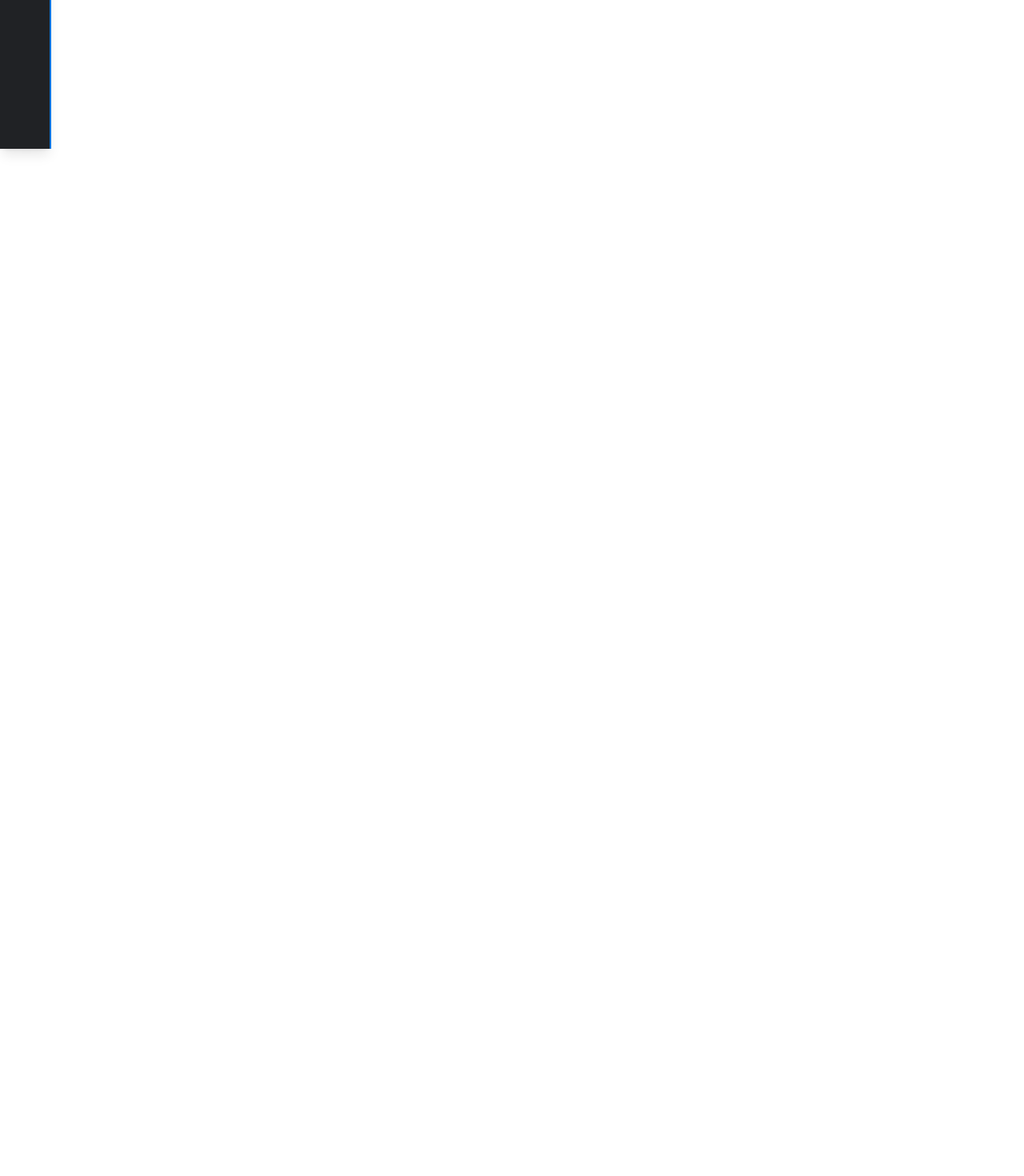
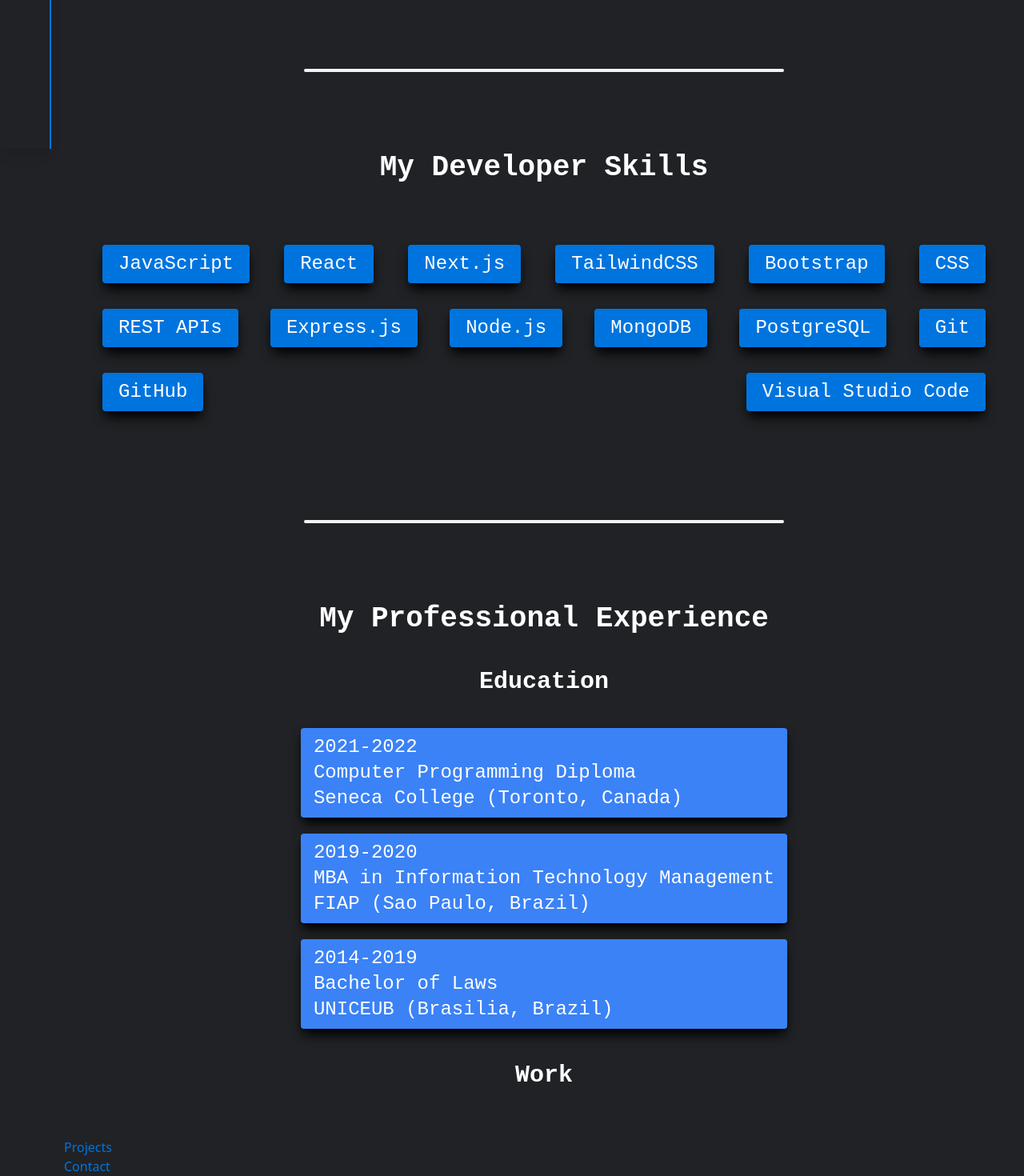
Before and after one commit to fmeneses-graca/my-website, a Next.js app: page / in a window 1280 px wide. Shown: the part 614-2084 px from the top of the page at 80% size. Before the commit the page ends 800 px from the top, so only its background shows below. Built offline with nearby package versions, Linux system fonts and the light colour scheme.

Commit message:
Change layout to add components

```diff
--- a/components/layout.js
+++ b/components/layout.js
@@ -1,10 +1,29 @@
+import About from "./about"
+import Contact from "./contact"
+import Projects from "./projects"
+import Resume from "./resume"
 import Sidebar from "./sidebar"
+import Skills from "./skills"
 
-export default function Layout({ children }) {
+export default function Layout() {
     return (
         <>
             <Sidebar />
-            <main>{children}</main>
+            <div className="text-secondary flex-col pl-20 bg-primary">
+                <About />
+                <HorizontalLine />
+                <Skills />
+                <HorizontalLine />
+                <Resume />
+                <Projects />
+                <Contact />
+            </div>
         </>
     )
 }
+
+function HorizontalLine() {
+    return (
+        <hr className="mx-auto w-1/2 h-1 bg-gray-100 rounded border-0 md:my-10 dark:bg-gray-700"></hr>
+    )
+}
```
